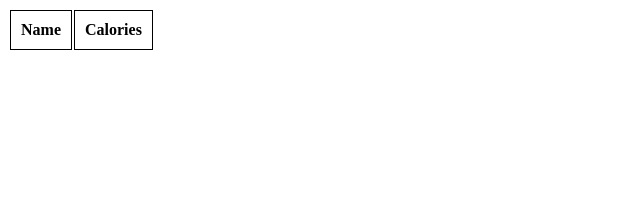
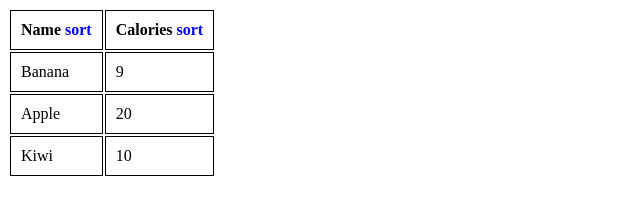
Before and after one commit to Jinn-Studios/DWID-FruitUI, a plain HTML site: page index.html in a window 1280 px wide. Shown: the whole page, without its empty margins (0-640 px from the left). Drawn offline with nearby package versions, Linux system fonts and the light colour scheme.

Commit message:
Add sort clickability - not yet implemented

```diff
--- a/fruitController.js
+++ b/fruitController.js
@@ -2,10 +2,14 @@ var fruitController = (function(svc, $) {
 
     var fillTable = function() {
         $('#fruits').find('tr:has(td)').remove();
+        var trHTML = svc.getObj('trHTML');
+        $.each(svc.getFruits(), function(_, x) { $('#fruits').append(svc.formatTR(trHTML, x)); });
     }
 
     var init = function() {
         svc.callFruitAPI();
+        $('#sortByName').click(function () { fillTable(svc.sortData()); });
+        $('#sortByValue').click(function () { fillTable(svc.sortData()); });
         svc.setObj('trHTML', $('#fruits').find('td:first').parent().prop('outerHTML'));
         fillTable();
     };
--- a/fruitService.js
+++ b/fruitService.js
@@ -12,6 +12,16 @@ var fruitService = (function($) {
         ]);
     };
 
+    var sortData = function() {
+        console.log('FillMe');
+    };
+
+    var formatTR = function(trHTML, obj) {
+        return trHTML.replace('{key}', obj.key).replace('{value}', obj.value);
+    };
+
+    var getFruits = function() { return getObj('fruits'); };
+
     var init = function() {
 
     };
@@ -20,7 +30,10 @@ var fruitService = (function($) {
         initialize: init,
         setObj: setObj,
         getObj: getObj,
-        callFruitAPI: callFruitAPI
+        callFruitAPI: callFruitAPI,
+        getFruits: getFruits,
+        formatTR: formatTR,
+        sortData: sortData
     };
 
 })(jQuery);
--- a/index.html
+++ b/index.html
@@ -2,6 +2,7 @@
 <head>
 <style>
 td, th { border: 1px solid black; padding: 10px; }
+#sortByName, #sortByValue { cursor:pointer; color:blue; user-select:none; }
 </style>
 <script src="https://ajax.googleapis.com/ajax/libs/jquery/3.5.1/jquery.min.js"></script>
 <script src="fruitService.js"></script>
@@ -13,7 +14,8 @@ td, th { border: 1px solid black; padding: 10px; }
 <body>
 
 <table id="fruits">
-    <tr><th>Name</th><th>Calories</th></tr>
+    <tr><th>Name <span id="sortByName">sort</span></th><th>Calories <span id="sortByValue">sort</span></th></tr>
+    <!-- This TR is used as the template for this table, don't change recklessly -->
     <tr><td>{key}</td><td>{value}</td></tr>
 </table>
 
```
